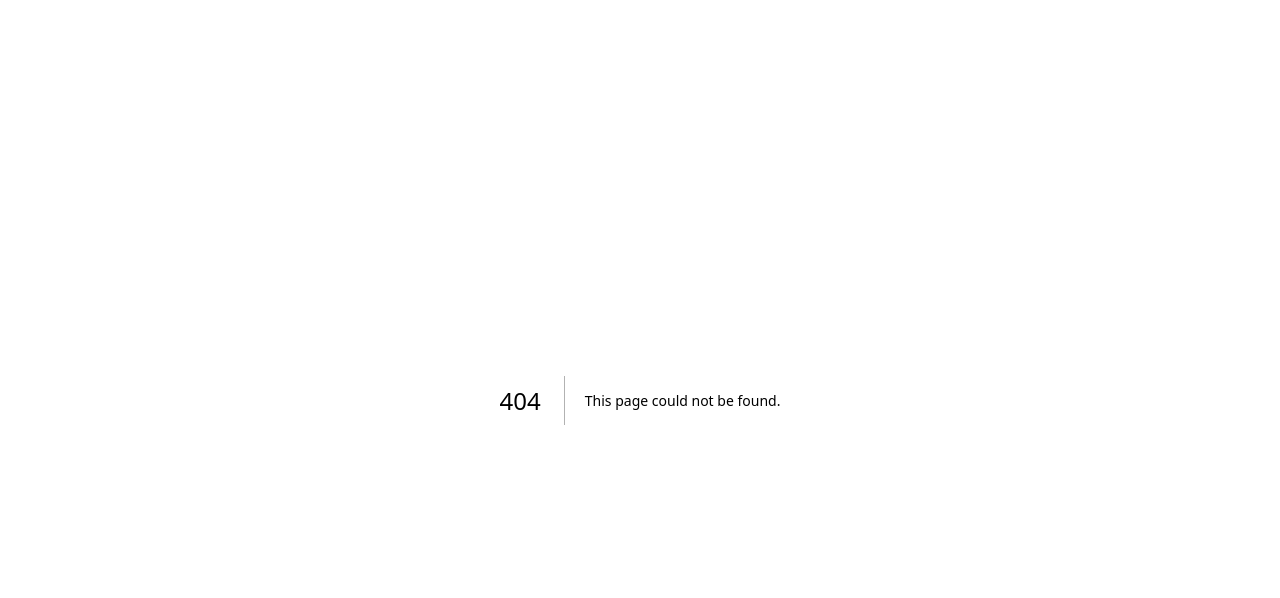
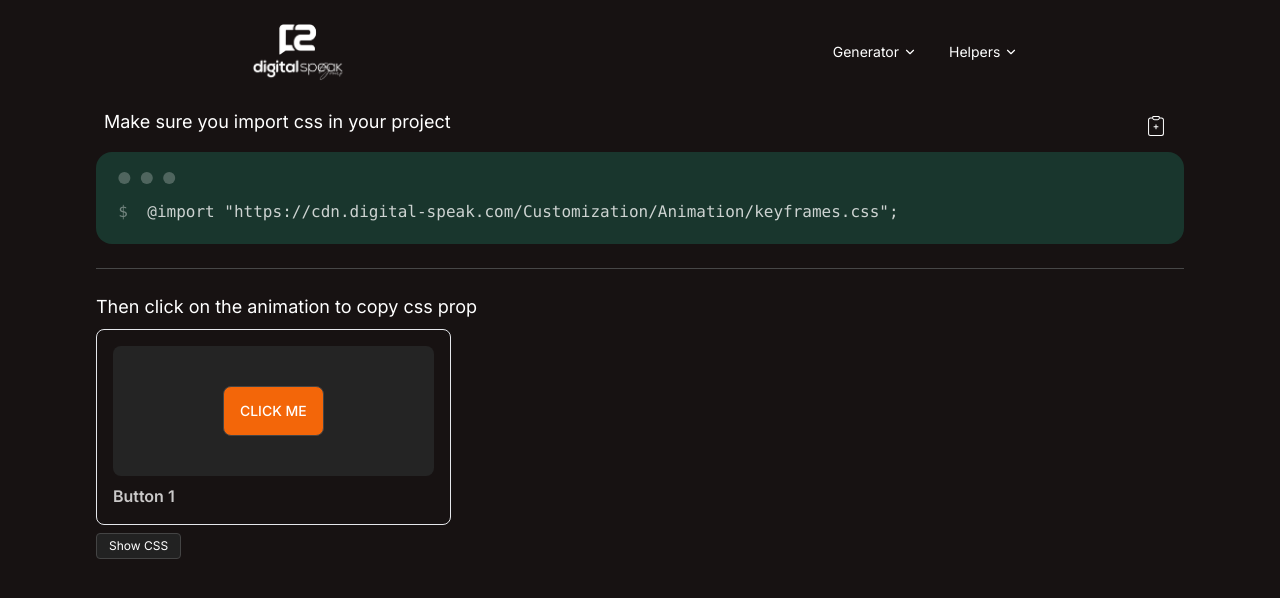
Before and after one commit to anasfalah3/digitalspeak-library, a Next.js app: page /keyframes/buttons in a window 1280 px wide. Before the commit this address had no page. Shown: the top 598 px of the page. Built offline with nearby package versions, Linux system fonts and the light colour scheme; a small style sheet from the web is missing.

Commit message:
add keyframes page with button component and dynamic content rendering

```diff
--- /dev/null
+++ b/app/keyframes/buttons/page.tsx
@@ -0,0 +1,68 @@
+"use client";
+import React, { use, useState } from "react";
+import Card from "../components/Card";
+import "../keyframes.css";
+import Code from "../components/Code";
+
+const keyframes = [
+  {
+    name: "Button 1",
+    keyframes: "neon1 1.5s ease-in-out infinite alternate",
+    type: "button",
+    content: "Click Me",
+  },
+];
+
+const page = () => {
+  const [openIndexes, setOpenIndexes] = useState<{ [key: number]: boolean }>(
+    {}
+  );
+
+  const toggle = (idx: number) => {
+    setOpenIndexes((prev) => ({
+      ...prev,
+      [idx]: !prev[idx],
+    }));
+  };
+
+  return (
+    <main className="flex min-h-screen flex-col items-center justify-between p-24">
+      <div className="container mx-auto">
+        <Code />
+
+        <div className="w-full my-6 h-[1px] bg-divider"></div>
+
+        <div className="mt-3">
+          <h2 className="mb-2 text-lg text-white">
+            Then click on the animation to copy css prop
+          </h2>
+          <div className="grid grid-cols-3 w-full gap-3">
+            {keyframes.map((keyframe, index) => (
+              <div key={keyframe.name}>
+                <Card
+                  name={keyframe.name}
+                  keyframe={keyframe.keyframes}
+                  type={keyframe.type}
+                  content={keyframe.content}
+                  className={keyframe.className}
+                />
+                <button
+                  className="mt-2 mb-1 px-3 py-1 rounded bg-[#222] text-xs text-white border border-[#444] hover:bg-[#333] transition"
+                  onClick={() => toggle(index)}
+                >
+                  {openIndexes[index] ? "Hide CSS" : "Show CSS"}
+                </button>
+                {openIndexes[index] && (
+                  <pre className="bg-[#181818] text-green-400 text-xs p-2 rounded mt-2 overflow-x-auto">
+                    <code>{keyframe.css}</code>
+                  </pre>
+                )}
+              </div>
+            ))}
+          </div>
+        </div>
+      </div>
+    </main>
+  );
+};
+export default page;
--- a/app/keyframes/components/Card.tsx
+++ b/app/keyframes/components/Card.tsx
@@ -3,8 +3,9 @@
 import Image from "next/image";
 import Template from "@/public/template.png";
 import toast from "react-hot-toast";
+import { Button } from "@/app/components/button";
 
-const Card = ({ keyframe, name, type }: any) => {
+const Card = ({ keyframe, name, type, content, className }: any) => {
   const copyToClipboard = async () => {
     try {
       await navigator.clipboard.writeText(`animation: ${keyframe};`);
@@ -24,13 +25,11 @@ const Card = ({ keyframe, name, type }: any) => {
     copyToClipboard();
   };
 
-  return (
-    <article
-      onClick={copyKeyframe}
-      className="p-4 border rounded-lg cursor-pointer"
-    >
-      <div className="flex justify-center items-center bg-[#242424] p-10 rounded-lg overflow-hidden">
-        {type === "image" ? (
+  // Render content based on type
+  const renderContent = () => {
+    switch (type) {
+      case "image":
+        return (
           <div
             style={{
               animation: keyframe,
@@ -45,23 +44,55 @@ const Card = ({ keyframe, name, type }: any) => {
               className="h-full w-full object-contain"
             />
           </div>
-        ) : (
+        );
+      case "text":
+        return (
           <h3
             style={{
               animation: keyframe,
             }}
             className="text-6xl text-white font-bold uppercase text-center"
           >
-            Digital speak
+            {content || "Digital speak"}
           </h3>
-        )}
+        );
+      case "button":
+        return (
+          <Button
+
+            style={{
+              animation: keyframe,
+            }}
+            className={`bg-[#27024B] text-white border px-10 py-6 uppercase border-[#444] hover:bg-[#0e011c] transition`}
+          >
+            {content || name || "Animated Button"}
+          </Button>
+        );
+      default:
+        return (
+          <div
+            style={{
+              animation: keyframe,
+            }}
+            className="text-white text-center"
+          >
+            {content || "No preview available"}
+          </div>
+        );
+    }
+  };
+
+  return (
+    <article
+      onClick={copyKeyframe}
+      className="p-4 border rounded-lg cursor-pointer"
+    >
+      <div className="flex justify-center items-center bg-[#242424] p-10 rounded-lg overflow-hidden">
+        {renderContent()}
       </div>
 
       <div className="mt-2">
         <h3 className="font-semibold">{name}</h3>
-        {/* <p className="text-sm">
-          Lorem ipsum dolor, sit amet consectetur adipisicing
-        </p> */}
       </div>
     </article>
   );
```
